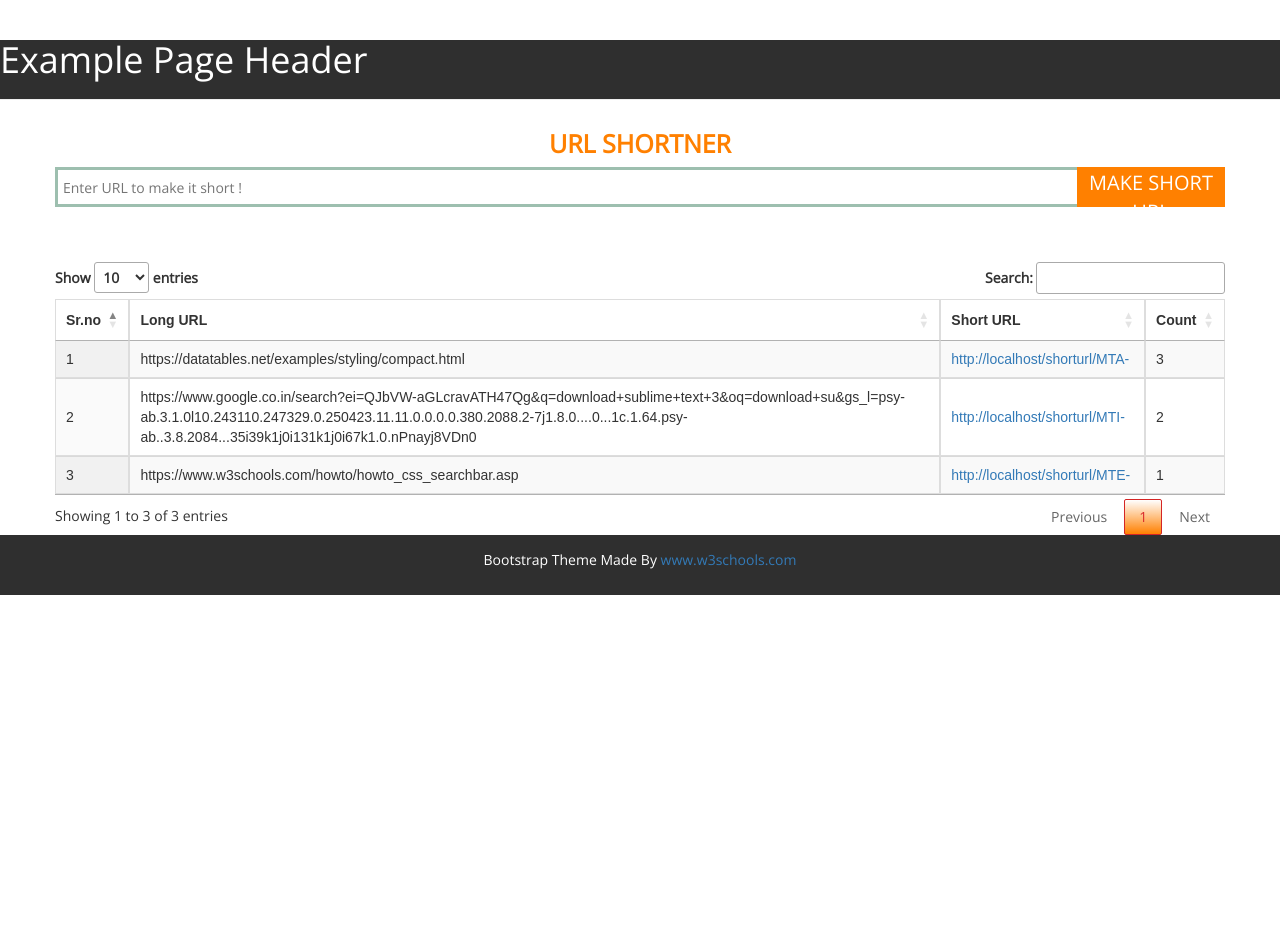
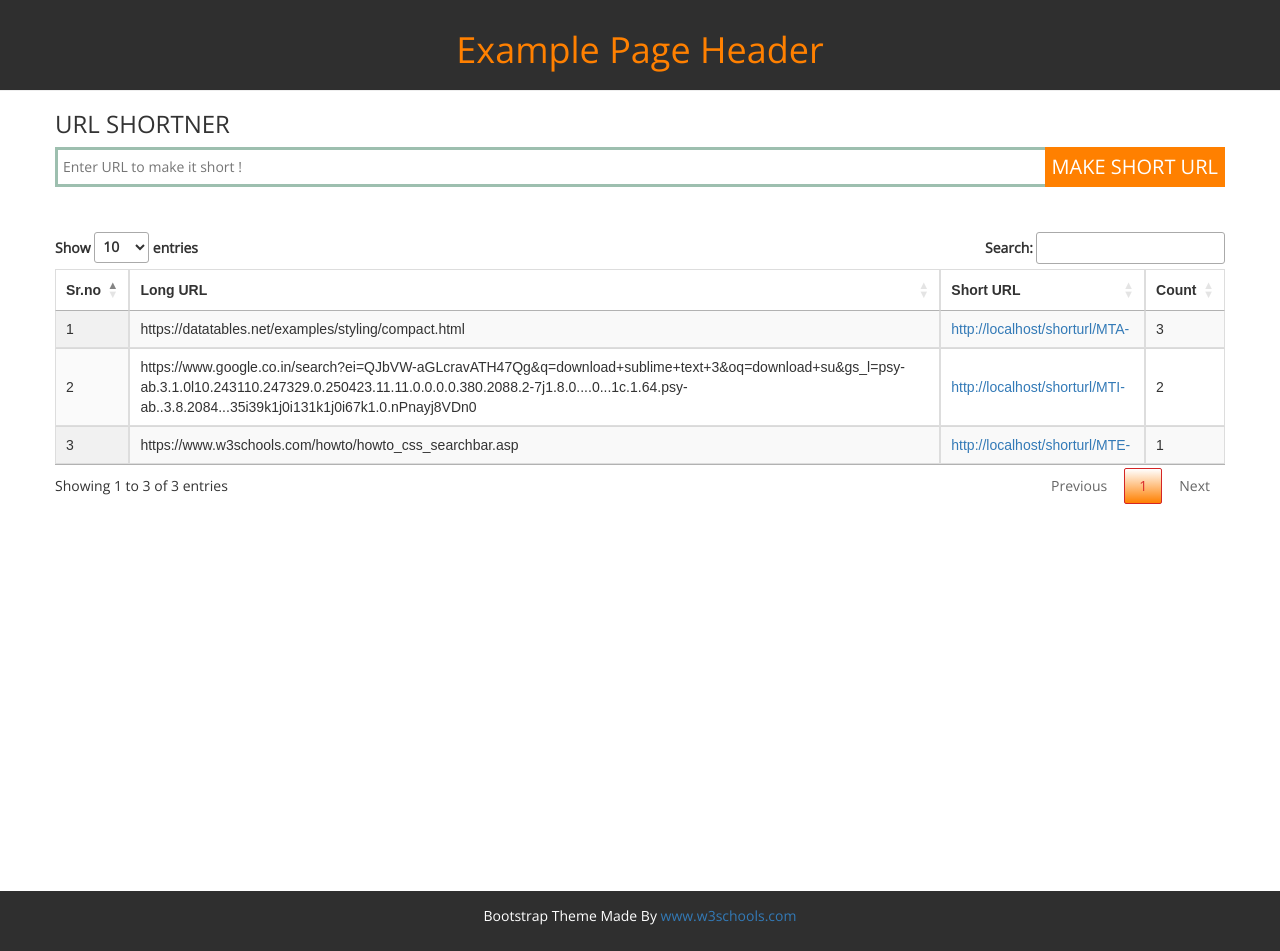
Before and after one commit to shwetad-git/ShortUrl_Assignment, a CodeIgniter app: page /shorturl/ in a window 1280 px wide. Before the commit the page ends 595 px from the top, so only its background shows below. Run offline with CodeIgniter, Linux system fonts and the light colour scheme; data comes from the database, SQL or seed files in the repository; some libraries are stand-ins or nearby versions.

Commit message:
Update css file

```diff
--- a/assets/css/style.css
+++ b/assets/css/style.css
@@ -1,11 +1,13 @@
 @import url(https://fonts.googleapis.com/css?family=Open+Sans);
 
-body{
+html, body{
   font-family: 'Open Sans', sans-serif;
+  height:100%
 }
 .container{
 	width: 1200px;
 	margin: 0 auto;
+	height:100%;
 }
 .search {
 	width: 100%;
@@ -32,7 +34,6 @@ body{
 .searchButton {
 	position: absolute;
 	right: 0px;
-	width: 148px;
 	height: 40px;
 	border: 1px solid #ff8000;
 	background: #ff8000;
@@ -43,7 +44,7 @@ body{
 }
 
 footer{ padding: 15px 25px; !important}
-.page-head{
+.page-header{
 	text-align: center;
 	font-size:25px;
 	font-weight:bold;
```
